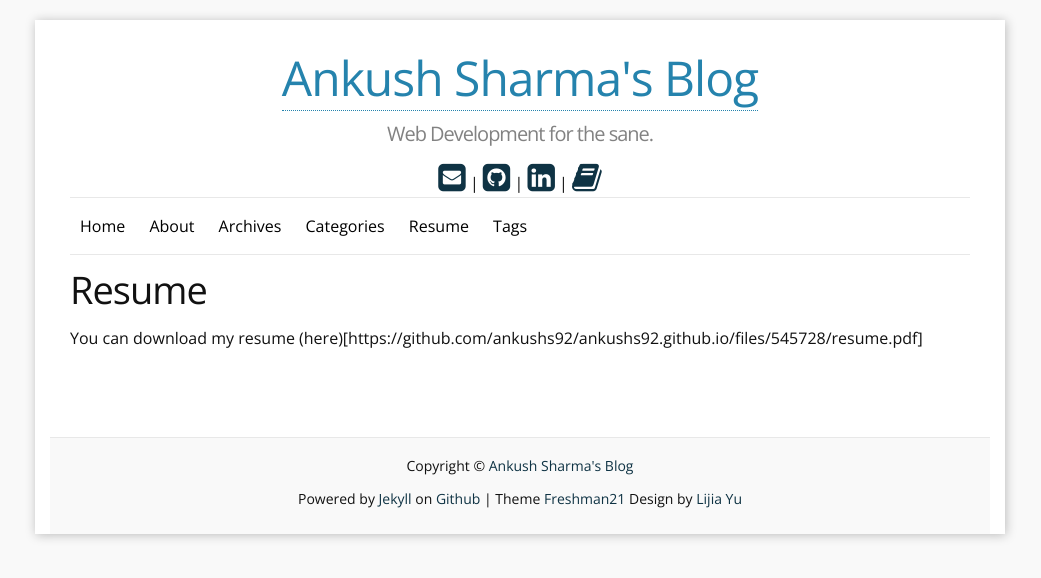
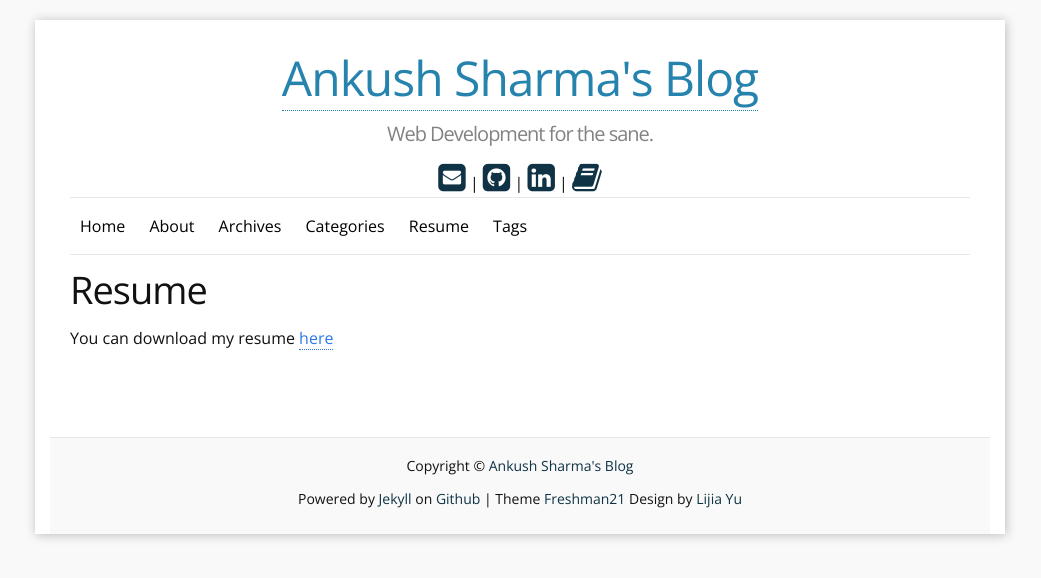
Before and after one commit to Ankush1992/Ankush1992.github.io, a Jekyll site: the page built from e_resume.md, in a window 1280 px wide. Shown: the top 578 px of the page, without its empty margins (120-1161 px from the left). Built offline with Jekyll 4.4.1, drawn with Linux system fonts in a browser that asks for light colours; nearby versions of some CDN libraries.

Commit message:
Update e_resume.md

```diff
--- a/e_resume.md
+++ b/e_resume.md
@@ -4,4 +4,4 @@ title: Resume
 permalink: /resume
 ---
 
-You can download my resume (here)[https://github.com/ankushs92/ankushs92.github.io/files/545728/resume.pdf]
+You can download my resume [here](https://github.com/ankushs92/ankushs92.github.io/files/545728/resume.pdf)
```
